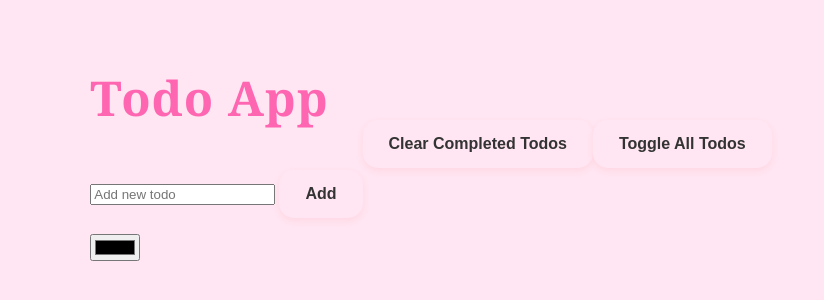
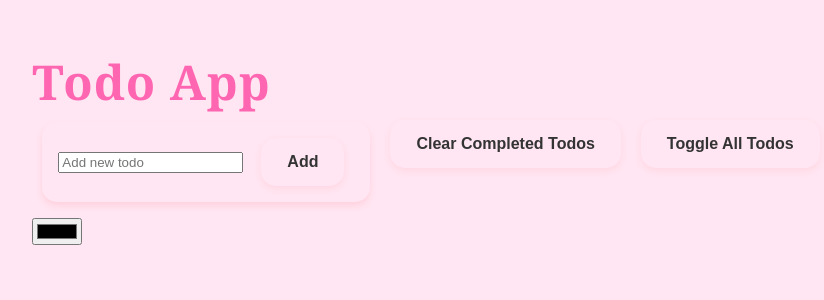
Before and after one commit to Annnie23/eksamensprojektBDE, a website built with Vite: page index.html in a window 1280 px wide. Shown: the part 288-588 px from the top of the page, without its empty margins (209-1033 px from the left). Built offline with nearby package versions, Linux system fonts and the light colour scheme.

Commit message:
adding css feastures to buttons and input form to make them look alike

```diff
--- a/src/style.css
+++ b/src/style.css
@@ -27,7 +27,6 @@ body {
 h1 {
   font-size: 3rem;
   color: var(--primary-color);
-  margin-bottom: 2rem;
   font-family: 'Georgia', serif;
   letter-spacing: 1px;
 }
@@ -62,6 +61,7 @@ button {
   cursor: pointer;
   transition: all 0.3s ease;
   box-shadow: 0 3px 6px rgba(255, 182, 193, 0.3);
+  margin: 0 10px;
 }
 button:hover {
   background-color: var(--button-hover-background);
@@ -77,10 +77,29 @@ ul {
   padding: 0;
 }
 
+.container h1 {
+margin: 0;
+}
+
+.todo-form {
+  background-color: #ffe6f2;
+  padding: 1rem;
+  margin-bottom: 1rem;
+  border-radius: var(--border-radius);
+  display: flex;
+  justify-content: space-between;
+  align-items: center;
+  transition: transform 0.3s ease;
+  box-shadow: var(--box-shadow);
+  gap: 0.5rem;
+  margin: 0 10px;
+}
+
 .todo-item button {
   margin-left: 0.5rem;
   margin-right: 0.5rem;
   padding: 0.5rem 1rem;
+  margin: 0 10px;
 }
 
 .todo-item {
@@ -94,6 +113,7 @@ ul {
   transition: transform 0.3s ease;
   box-shadow: var(--box-shadow);
   gap: 0.5rem;
+
 }
 
 
```
